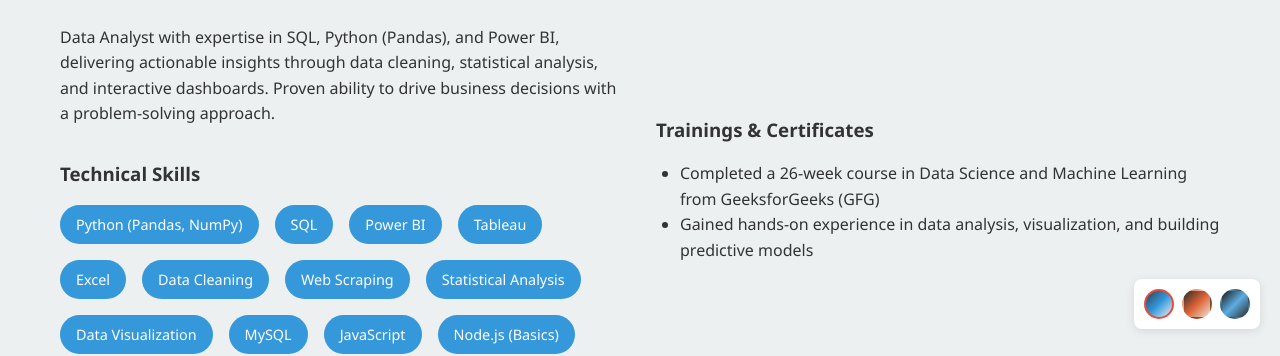
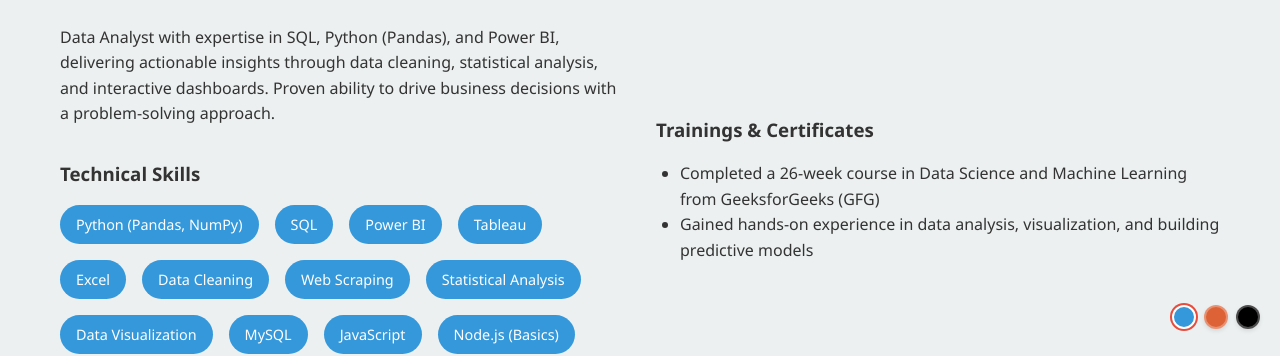
Before and after one commit to ajaythakur958/my-portfolio, a plain HTML site: page index.html in a window 1280 px wide. Shown: the part 451-807 px from the top of the page. Drawn offline with nearby package versions, Linux system fonts and the light colour scheme.

Commit message:
theme switcher updated

```diff
--- a/style.css
+++ b/style.css
@@ -58,16 +58,14 @@
   --skill-hover: #4a9bd1;
   --heading-color: #f5f5f5;
 }
-/* Theme Switcher UI */
+/* Minimal Floating Theme Switcher */
 .theme-switcher {
   position: fixed;
   bottom: 20px;
   right: 20px;
   z-index: 100;
-  background: var(--card-bg);
-  padding: 10px;
-  border-radius: 8px;
-  box-shadow: 0 2px 10px rgba(0,0,0,0.1);
+  background: transparent;
+  padding: 0;
 }
 
 .theme-options {
@@ -76,34 +74,28 @@
 }
 
 .theme-option {
-  width: 30px;
-  height: 30px;
+  width: 24px;
+  height: 24px;
   border-radius: 50%;
   cursor: pointer;
-  border: 2px solid transparent;
-  transition: transform 0.2s ease;
+  border: 2px solid rgba(255,255,255,0.3);
+  transition: all 0.2s ease;
+  box-shadow: 0 2px 4px rgba(0,0,0,0.1);
 }
 
 .theme-option:hover {
-  transform: scale(1.1);
+  transform: scale(1.15);
 }
 
 .theme-option.active {
-  border-color: var(--accent);
+  border-color: white;
+  box-shadow: 0 0 0 2px var(--accent);
 }
 
-/* Color Presets */
-.theme-option[data-theme="blue"] {
-  background: linear-gradient(135deg, #2c3e50 0%, #3498db 50%, #ecf0f1 100%);
-}
-
-.theme-option[data-theme="orange"] {
-  background: linear-gradient(135deg, #2c2c2c 0%, #dd6236 50%, #ede4d3 100%);
-}
-
-.theme-option[data-theme="dark"] {
-  background: linear-gradient(135deg, #1a1a1a 0%, #5dade2 50%, #2c2c2c 100%);
-}
+/* Pure Color Indicators */
+.theme-option[data-theme="blue"] { background: #3498db; }
+.theme-option[data-theme="orange"] { background: #dd6236; }
+.theme-option[data-theme="dark"] { background: #000000; }
 * {
     margin: 0;
     padding: 0;
```
